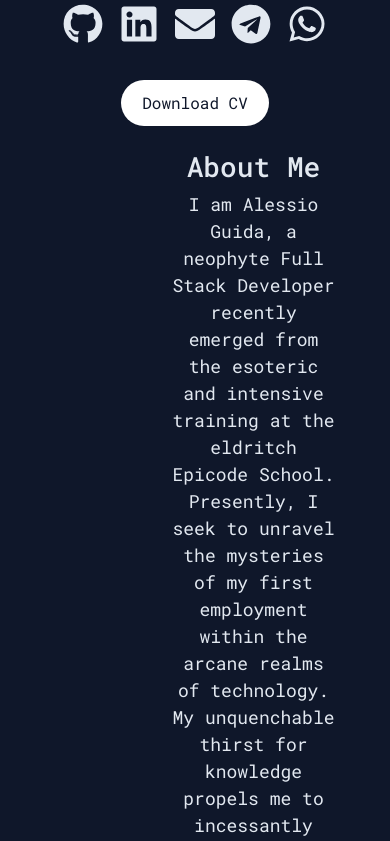
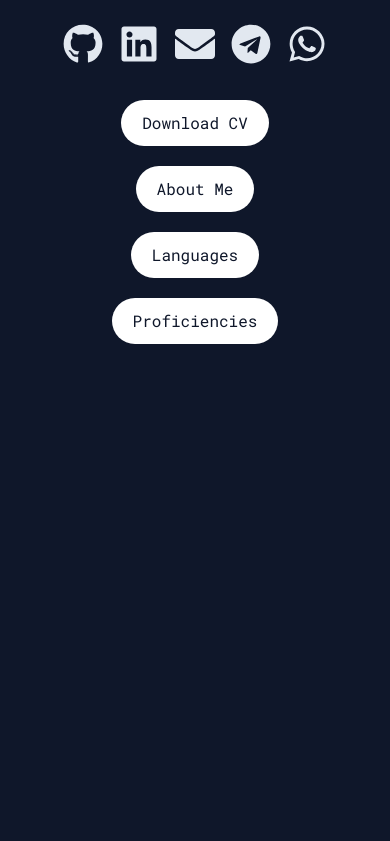
Before and after one commit to Aleguid97/mypage, a React (Create React App) app: page / in a window 390 px wide. Shown: the part 600-1441 px from the top of the page. After the commit the page ends 944 px from the top, so only its background shows below. Built offline with nearby package versions, Linux system fonts and the light colour scheme.

Commit message:
AggiuntaBottoni

```diff
--- a/package.json
+++ b/package.json
@@ -12,6 +12,7 @@
     "react-bootstrap": "^2.10.4",
     "react-dom": "^18.3.1",
     "react-icons": "^5.2.1",
+    "react-responsive": "^10.0.0",
     "react-scripts": "5.0.1",
     "web-vitals": "^2.1.4"
   },
--- a/src/App.css
+++ b/src/App.css
@@ -6,8 +6,9 @@ a:hover {
 }
 
 .app {
-  position: relative;
-  overflow: visible;
+  /* position: relative;
+  overflow: visible; */
+  display: flex;
 }
 
 body {
@@ -67,6 +68,10 @@ ul {
 }
 
 .main {
+  p {
+    font-size: medium;
+    display: flex;
+  }
   width: 100%;
   margin-left: 40%;
 }
@@ -109,7 +114,11 @@ ul {
 
 @media only screen and (min-width: 300px) and (max-width: 768px) {
   .aboutme {
-    font-size: 18px;
+    /* font-size: 18px;
+    width: 100%;
+    padding: 60px;
+    margin-inline: unset; */
+    display: none;
   }
 
   .languages h5,
@@ -126,6 +135,7 @@ ul {
     width: 100%;
     position: static;
     font-size: 30%;
+    margin-top: 20px;
   }
   body {
     display: flex;
@@ -134,19 +144,21 @@ ul {
     flex-direction: column;
   }
 
-  /* .main {
-    margin: auto;
-  } */
+  .main {
+    margin-inline: unset;
+    margin-bottom: 50px;
+    height: 50%;
+    display: none;
+  }
   .technologies {
     width: 100%;
     text-align: center;
     /* margin: auto; */
+    display: none;
   }
-  .aboutme {
-    width: 100%;
-    text-align: center;
-    padding: unset;
-    margin-inline: auto;
+
+  span {
+    margin-inline-start: 20px;
   }
 }
 
@@ -160,3 +172,10 @@ ul {
   transform: rotate(-20deg); /* Ruota l'immagine di -20 gradi */
   object-fit: fill;
 }
+
+.buttons-container {
+  display: flex;
+  flex-direction: column;
+  align-items: center;
+  justify-content: center;
+}
--- a/src/App.js
+++ b/src/App.js
@@ -1,19 +1,29 @@
 import React from 'react';
 import 'bootstrap/dist/css/bootstrap.min.css';
 import Cards from './Components/Cards.jsx';
+import Aboutme from './Components/Aboutme.jsx';
+import { useMediaQuery } from 'react-responsive';
 import './App.css';
-import Aboutme from './Components/Aboutme.jsx';
-
 
 function App() {
+  // Definisci la media query
+  const isTabletOrMobile = useMediaQuery({ query: '(min-width: 300px) and (max-width: 768px)' });
+
   return (
-    <div className="App ">
-      {/* <img src='Tentacolo.png' className='out-of-bounds-image' /> */}
-      <Cards/>
+    <div className="App">
+      <Cards />
       <Aboutme />
+
+      {/* Mostra i bottoni solo se la larghezza è tra 300px e 768px */}
+      {isTabletOrMobile && (
+        <div className="buttons-container">
+          <button className="btn-download rounded-pill btn">About Me</button>
+          <button className="btn-download rounded-pill btn">Languages</button>
+          <button className="btn-download rounded-pill btn">Proficiencies</button>
+        </div>
+      )}
     </div>
   );
 }
 
-
 export default App;
--- a/src/Components/Aboutme.jsx
+++ b/src/Components/Aboutme.jsx
@@ -68,8 +68,8 @@ const AboutMeAndLanguages = () => {
         </div>
       </div>
       <div className="technologies mt-2">
-        <h5 className="mt-5 fs-2 ">Technologies</h5>
-        <div className="d-flex flex-wrap">
+        <h5 className="mt-5 fs-2 pt-3">Technologies</h5>
+        <div className="d-flex flex-wrap mb-5">
           {technologies.map((tech) => (
             <div key={tech.name} className="tech-icon mx-2 my-2">
               <img src={tech.src} alt={`${tech.name} icon`} style={{ width: "50px", height: "50px" }} />
```
Also changed, not shown: 1 other file (tests, documents, lock files or other folders).
